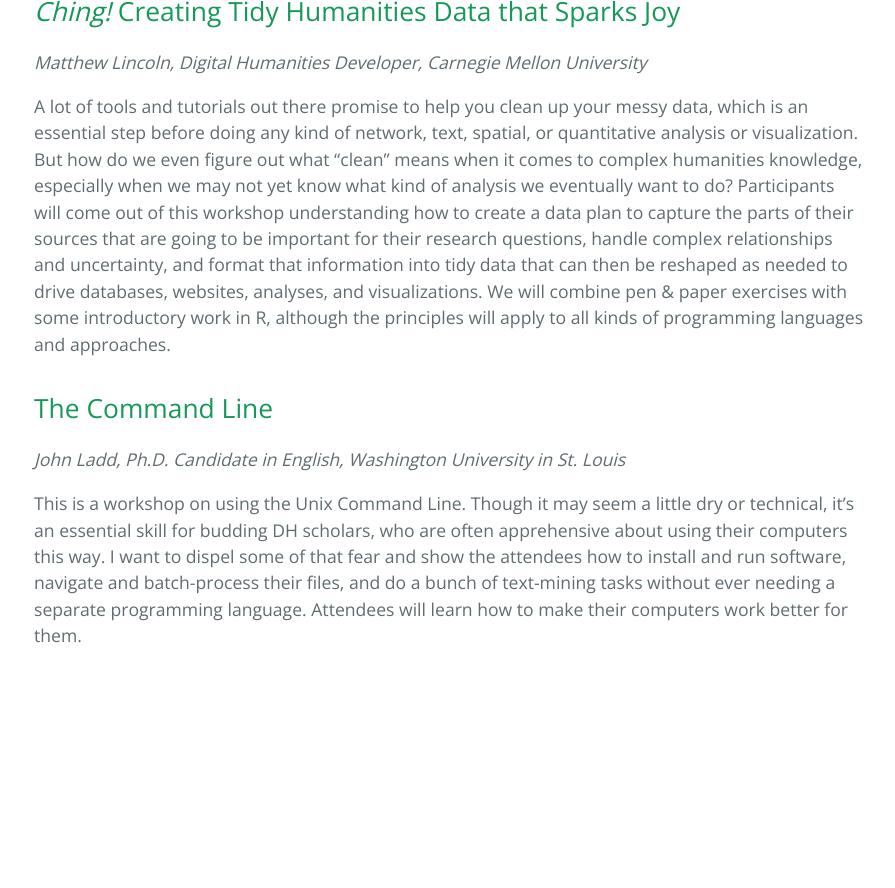
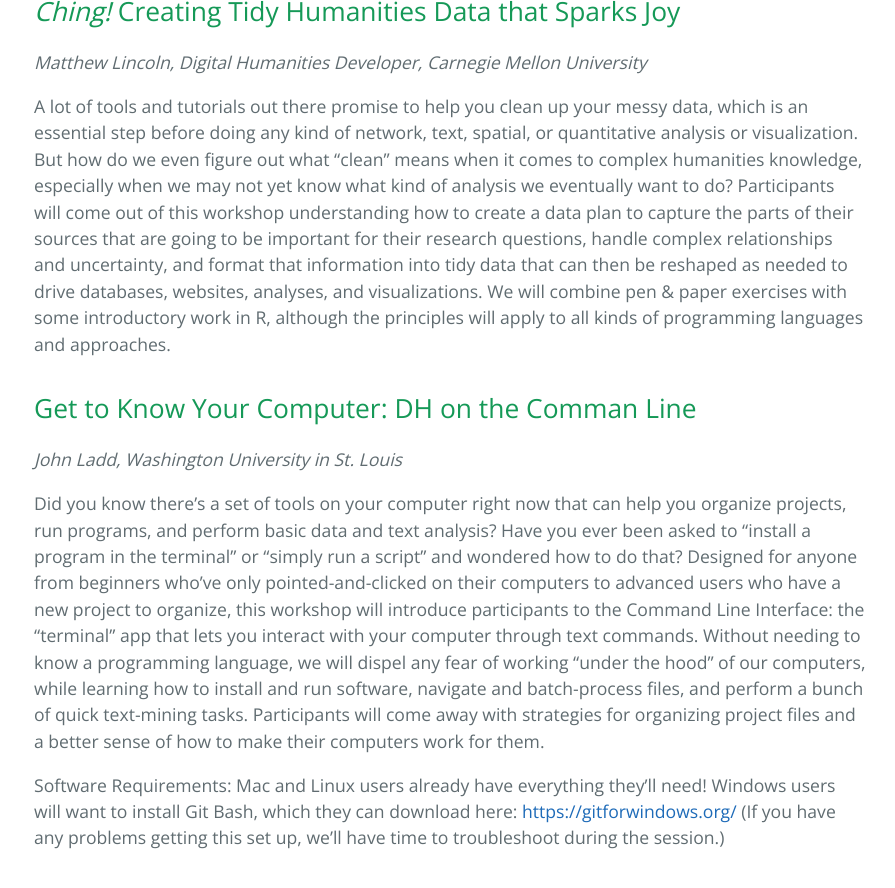
Before and after one commit to dSHARP-CMU/DH-Literacy-Workshop-at-CMU-2019, a Jekyll site: the page built from breakouts.md, in a window 1280 px wide and 900 px high, scrolled down 2515 px. Shown: the top 888 px of the window, without its empty margins (190-1085 px from the left). Built offline with Jekyll 4.4.1, drawn with Linux system fonts in a browser that asks for light colours; our own code applies the rules of GitHub Pages for plain Markdown files; before the commit the page ends 3213 px from its top, so only the background shows below that.

Commit message:
Update breakouts.md

```diff
--- a/breakouts.md
+++ b/breakouts.md
@@ -43,7 +43,9 @@ _Matthew Lincoln, Digital Humanities Developer, Carnegie Mellon University_
 
 A lot of tools and tutorials out there promise to help you clean up your messy data, which is an essential step before doing any kind of network, text, spatial, or quantitative analysis or visualization. But how do we even figure out what “clean” means when it comes to complex humanities knowledge, especially when we may not yet know what kind of analysis we eventually want to do? Participants will come out of this workshop understanding how to create a data plan to capture the parts of their sources that are going to be important for their research questions, handle complex relationships and uncertainty, and format that information into tidy data that can then be reshaped as needed to drive databases, websites, analyses, and visualizations. We will combine pen & paper exercises with some introductory work in R, although the principles will apply to all kinds of programming languages and approaches.
 
-## The Command Line
-_John Ladd, Ph.D. Candidate in English, Washington University in St. Louis_
+## Get to Know Your Computer: DH on the Comman Line
+_John Ladd, Washington University in St. Louis_
 
-This is a workshop on using the Unix Command Line. Though it may seem a little dry or technical, it's an essential skill for budding DH scholars, who are often apprehensive about using their computers this way. I want to dispel some of that fear and show the attendees how to install and run software, navigate and batch-process their files, and do a bunch of text-mining tasks without ever needing a separate programming language. Attendees will learn how to make their computers work better for them.
+Did you know there's a set of tools on your computer right now that can help you organize projects, run programs, and perform basic data and text analysis? Have you ever been asked to "install a program in the terminal" or "simply run a script" and wondered how to do that? Designed for anyone from beginners who've only pointed-and-clicked on their computers to advanced users who have a new project to organize, this workshop will introduce participants to the Command Line Interface: the "terminal" app that lets you interact with your computer through text commands. Without needing to know a programming language, we will dispel any fear of working "under the hood" of our computers, while learning how to install and run software, navigate and batch-process files, and perform a bunch of quick text-mining tasks. Participants will come away with strategies for organizing project files and a better sense of how to make their computers work for them.
+
+Software Requirements: Mac and Linux users already have everything they'll need! Windows users will want to install Git Bash, which they can download here: [https://gitforwindows.org/](https://gitforwindows.org/) (If you have any problems getting this set up, we'll have time to troubleshoot during the session.)
```
